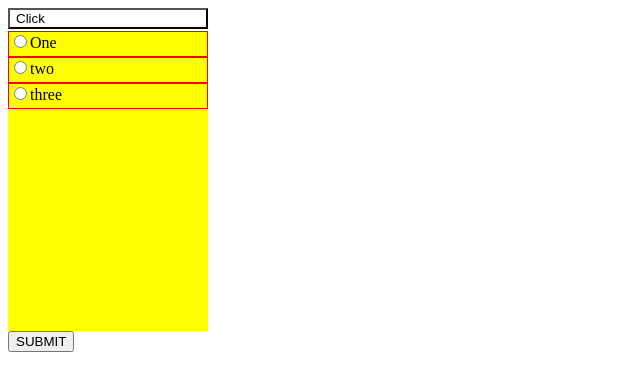
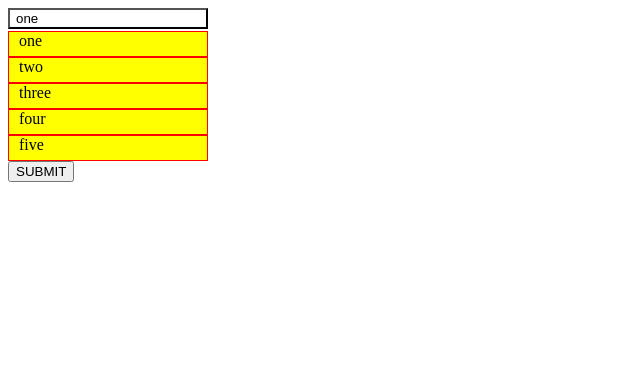
Before and after one commit to PieterJanDelbecke/react-test-app, a React (Vite) app: page / in a window 1280 px wide. Shown: the top 390 px of the page, without its empty margins (0-640 px from the left). Built offline with nearby package versions, Linux system fonts and the light colour scheme.

Commit message:
WIP: initail stage of dropdown

```diff
--- a/src/components/dropdown.jsx
+++ b/src/components/dropdown.jsx
@@ -1,4 +1,4 @@
-import { useState } from "react";
+import { useState, useRef, useEffect } from "react";
 import styled from "@emotion/styled";
 
 const DropdownForm = styled.form`
@@ -16,58 +16,86 @@ const DropdownButton = styled.button`
 const Content = styled.div`
   background-color: yellow;
   width: 200px;
-  height: 300px;
+  /* height: 300px; */
 `;
 
 const Option = styled.div`
+  position: relative;
   height: 24px;
   border: 1px solid red;
 `;
 const Input = styled.input`
-  /* display: none; */
+  /* visibility: hidden; */
+  /* height: 0;
+  width: 0; */
+  opacity: 0;
+  position: absolute;
+  top: 0px;
+  left: 0px;
+  width: 100%;
+  height: 24px;
+  z-index: 1;
+`;
+
+const Label = styled.label`
+  position: absolute;
+  left: 10px;
+  z-index: 0;
 `;
 
 function Dropdown({}) {
-  const handleClickFilm = () => {
-    console.log("Film");
-  };
+  const options = [
+    { id: "001", label: "one" },
+    { id: "002", label: "two" },
+    { id: "003", label: "three" },
+    { id: "004", label: "four" },
+    { id: "005", label: "five" },
+  ];
+  const inputRef = useRef(null);
+  const [open, setOpen] = useState(false);
+  const [selectedOption, setSelectedOption] = useState(options[0].label);
 
-  const handleClickMusic = () => {
-    console.log("Music");
-  };
-  const handleClickArt = () => {
-    console.log("Art");
-  };
+  useEffect(() => {
+    inputRef.current.value = options[0].label;
+  }, []);
 
   const save = (e) => {
+    e.preventDefault();
     console.log("SUBMIT");
     const formData = new FormData(e.target);
     console.log([...formData.entries()]);
   };
 
+  const handleClick = (e) => {
+    console.log("CLICKED");
+    setSelectedOption(e.target.value);
+    inputRef.current.value = e.target.value;
+    console.log(e.target.value);
+  };
+
+  console.log("OPEN:", open);
+
   return (
     <DropdownForm onSubmit={save}>
       <DropdownButton type="button" onClick={() => setOpen((prev) => !prev)}>
-        Click
+        {selectedOption}
       </DropdownButton>
-      <Content
-        onChange={(e) => {
-          console.log(e.target.value);
-        }}
-      >
-        <Option>
-          <input type="radio" value="one" name="numbers" />
-          <label htmlFor="numbers">One</label>
-        </Option>
-        <Option>
-          <input type="radio" value="two" name="numbers" />
-          <label htmlFor="numbers">two</label>
-        </Option>
-        <Option>
-          <input type="radio" value="three" name="numbers" />
-          <label htmlFor="numbers">three</label>
-        </Option>
+      {/* {open && ( */}
+      <Content>
+        {options.map((option) => (
+          <Option key={option.id} onClick={handleClick}>
+            <Input
+              ref={inputRef}
+              type="radio"
+              id={option.id}
+              value={option.label}
+              name="numbers"
+            />
+            <Label htmlFor="numbers">{option.label}</Label>
+          </Option>
+        ))}
       </Content>
+      {/* )} */}
       <button>SUBMIT</button>
     </DropdownForm>
   );
```
Also changed, not shown: src/components/notepad.jsx (added, +10 -0 lines).
